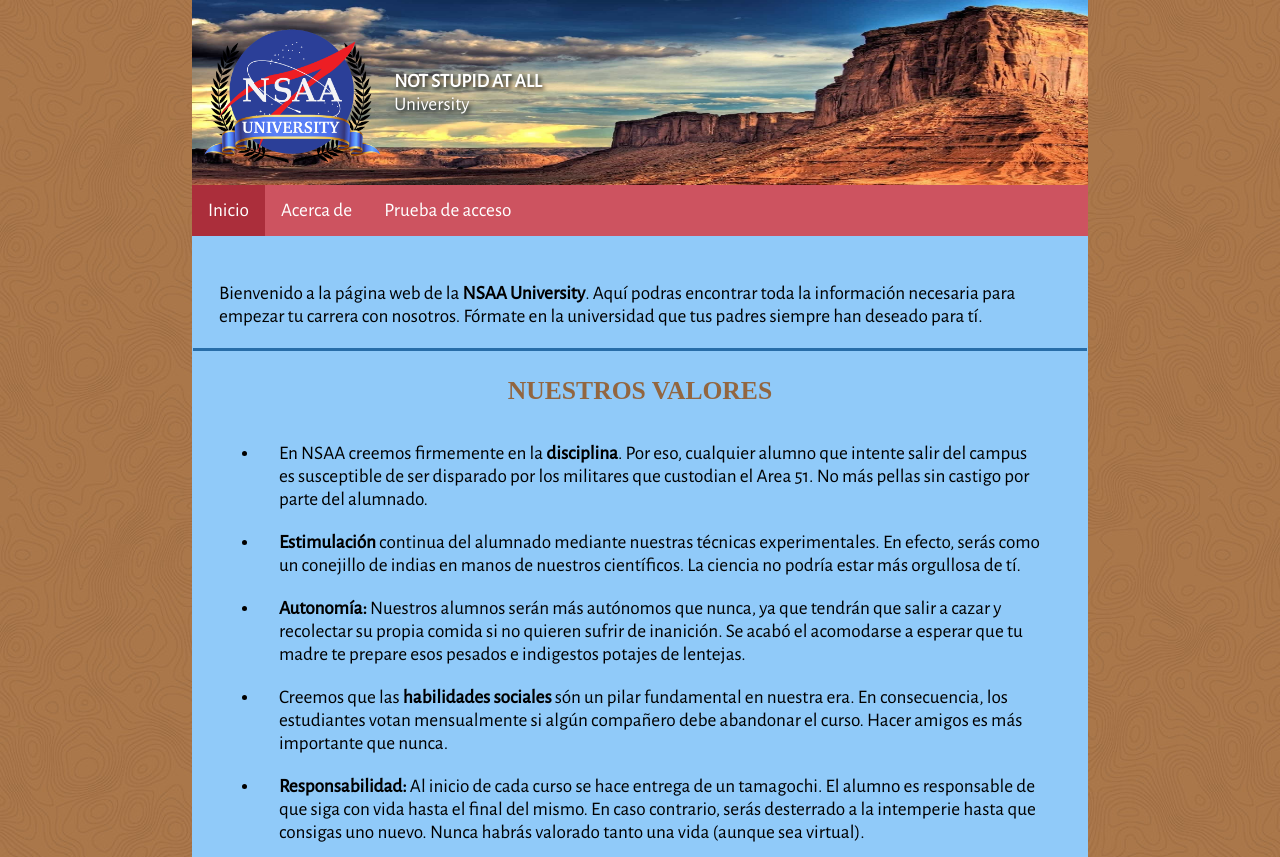
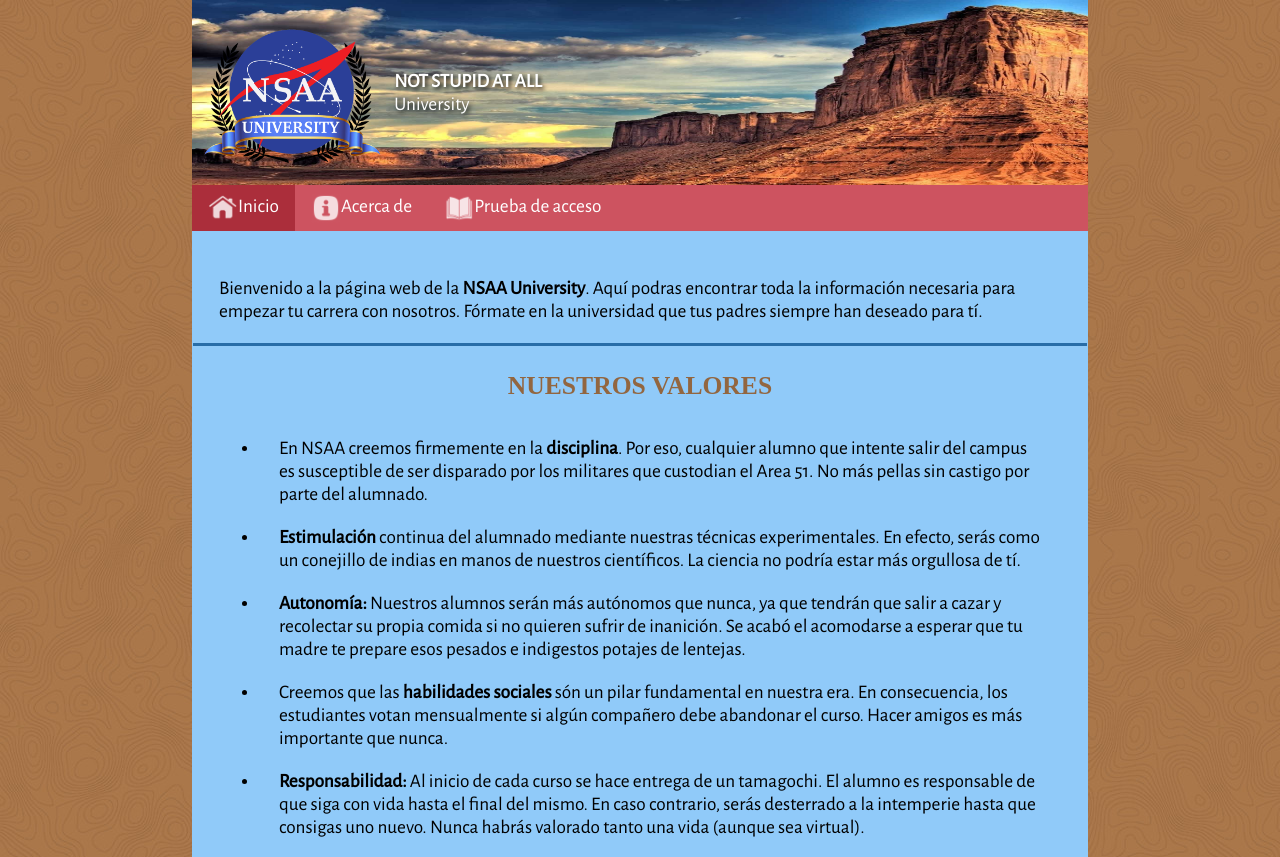
Before and after one commit to binerbito/FormulariosXML, a plain HTML site: page index.html in a window 1280 px wide. Shown: the top 857 px of the page. Drawn offline with nearby package versions, Linux system fonts and the light colour scheme; a web font is replaced by a local one.

Commit message:
añadidos iconos al menu

```diff
--- a/css/d.css
+++ b/css/d.css
@@ -54,6 +54,11 @@ h3{
     background-color: #CD5360;
 }
 
+#headMenu img {
+	vertical-align: middle;
+	width: 30px;
+}
+
 #headMenu li {
     float: left;
 }
@@ -62,8 +67,9 @@ h3{
     display: block;
     color: white;
     text-align: center;
-    padding: 14px 16px;
+    padding: 8px 16px;
     text-decoration: none;
+    vertical-align: middle;
 }
 
 #headMenu li a:hover {
--- a/css/m.css
+++ b/css/m.css
@@ -50,19 +50,20 @@ h3{
     list-style-type: none;
     margin: 0;
     padding: 0;
+    width: 100%;
     overflow: hidden;
     background-color: #CD5360;
 }
 
-#headMenu li {
-    float: left;
+#headMenu img {
+    vertical-align: middle;
+    width: 30px;
 }
 
 #headMenu li a {
     display: block;
     color: white;
-    text-align: center;
-    padding: 14px 16px;
+    padding: 15px 16px;
     text-decoration: none;
 }
 
--- a/index.html
+++ b/index.html
@@ -20,9 +20,9 @@
 	</div>
 
 	<ul id="headMenu">
-	  <li class="active"><a href="index.html">Inicio</a></li>
-	  <li><a href="about.html">Acerca de</a></li>
-	  <li><a href="aptitudeTest.html">Prueba de acceso</a></li>
+	  <li class="active"><a href="index.html"><img src="img/home.png">Inicio</a></li>
+	  <li><a href="about.html"><img src="img/info.png">Acerca de</a></li>
+	  <li><a href="aptitudeTest.html"><img src="img/exam.png">Prueba de acceso</a></li>
 	</ul>
 
 	<div class="contenido">
```
Also changed, not shown: about.html (+3 -3 lines), aptitudeTest.html (+3 -3 lines), img/exam.png (added), img/home.png (added), img/info.png (added).
